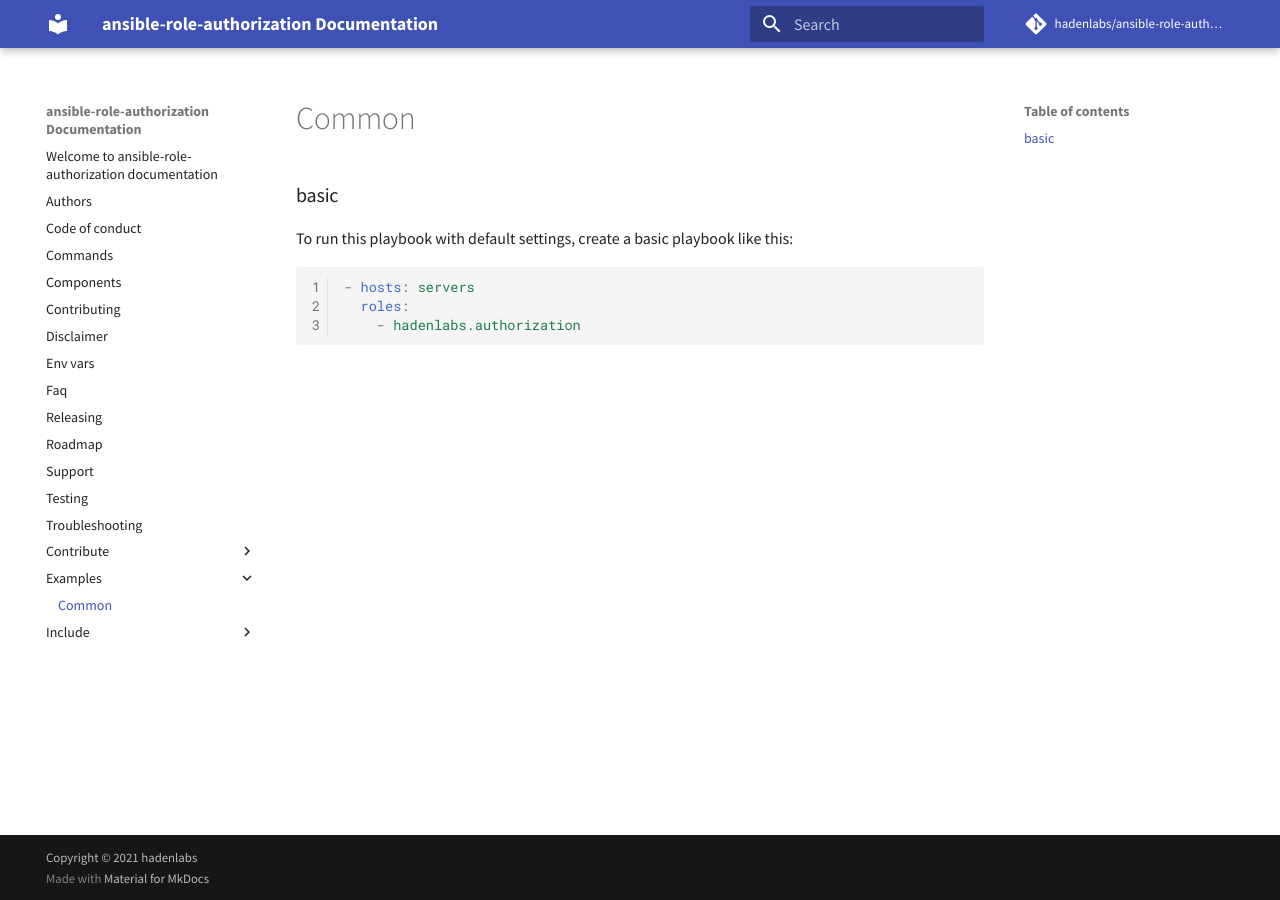
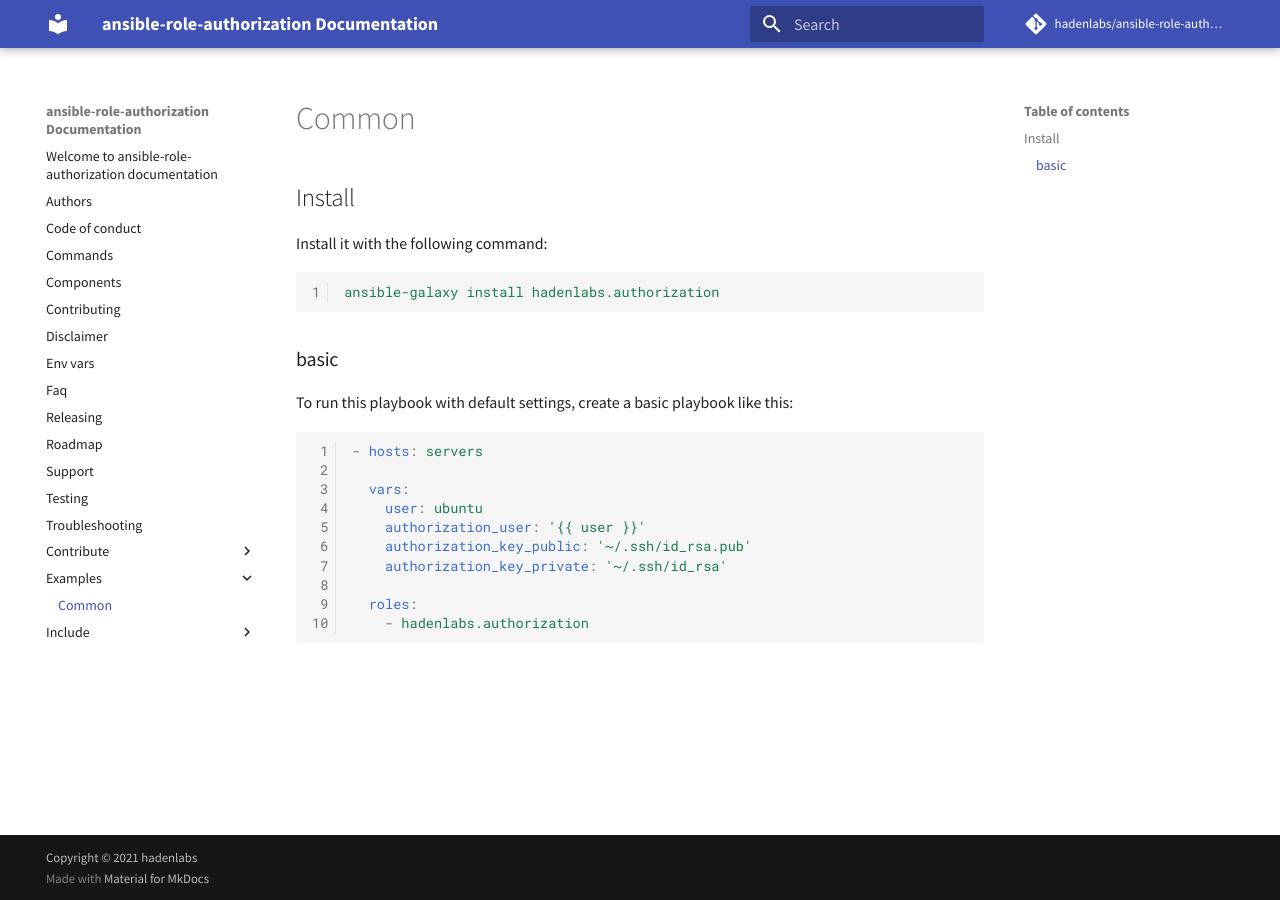
Before and after one commit to hadenlabs/ansible-role-authorization, an MkDocs documentation site: the page built from docs/examples/common.md, in a window 1280 px wide. Built offline with MkDocs 1.6.1 and Material for MkDocs 9.7.7, drawn with Linux system fonts in a browser that asks for light colours; comment, search, counter and statistics services are not loaded.

Commit message:
docs: implement install role (#3)

````diff
--- a/docs/examples/common.md
+++ b/docs/examples/common.md
@@ -6,12 +6,27 @@
 <!-- Include: docs/disclaimer.md -->
 <!-- Include: ac:toc -->
 
+## Install
+
+Install it with the following command:
+
+```{.yaml}
+ansible-galaxy install hadenlabs.authorization
+```
+
 ### basic
 
 To run this playbook with default settings, create a basic playbook like this:
 
 ```{.yaml}
 - hosts: servers
+
+  vars:
+    user: ubuntu
+    authorization_user: '{{ user }}'
+    authorization_key_public: '~/.ssh/id_rsa.pub'
+    authorization_key_private: '~/.ssh/id_rsa'
+
   roles:
     - hadenlabs.authorization
 ```
````
